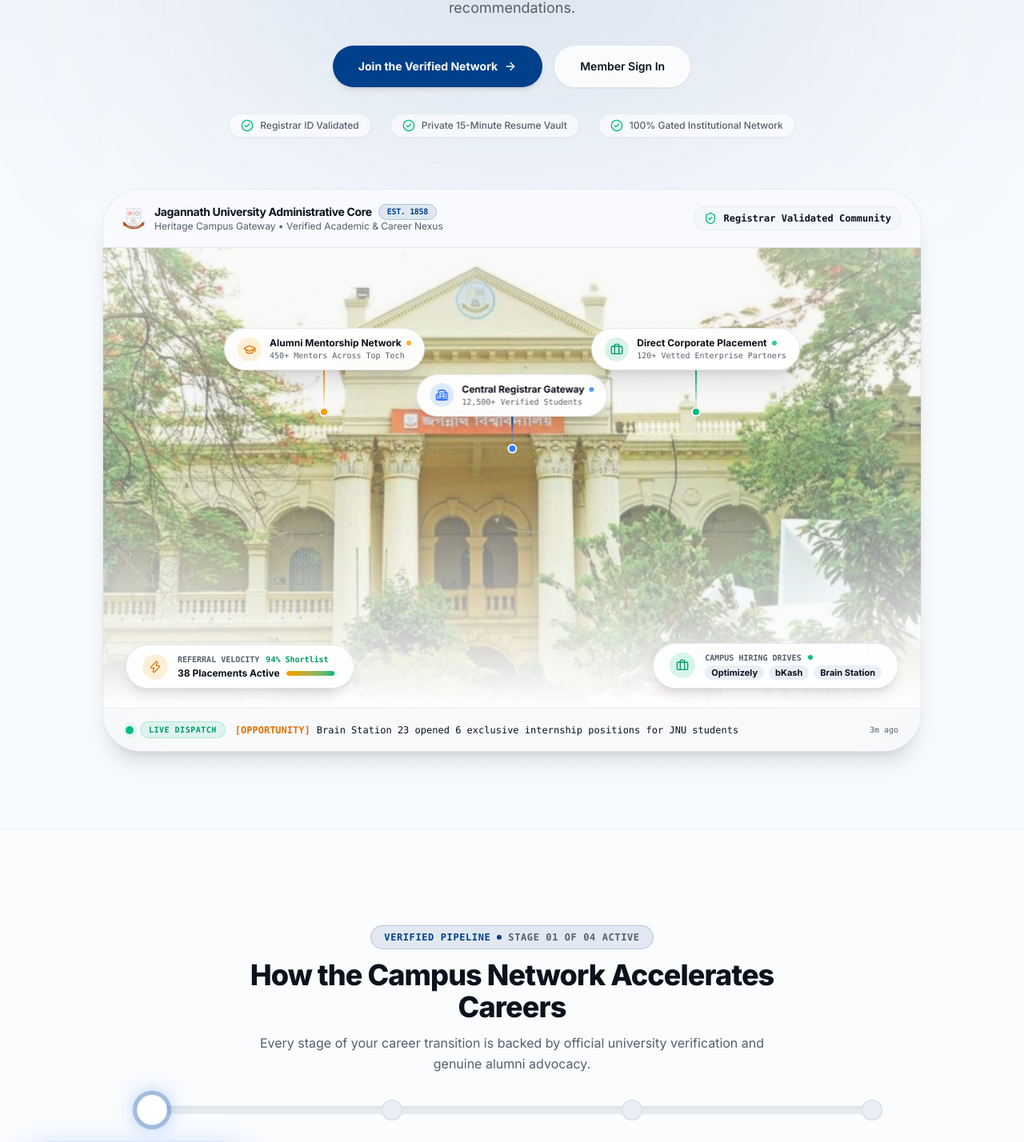
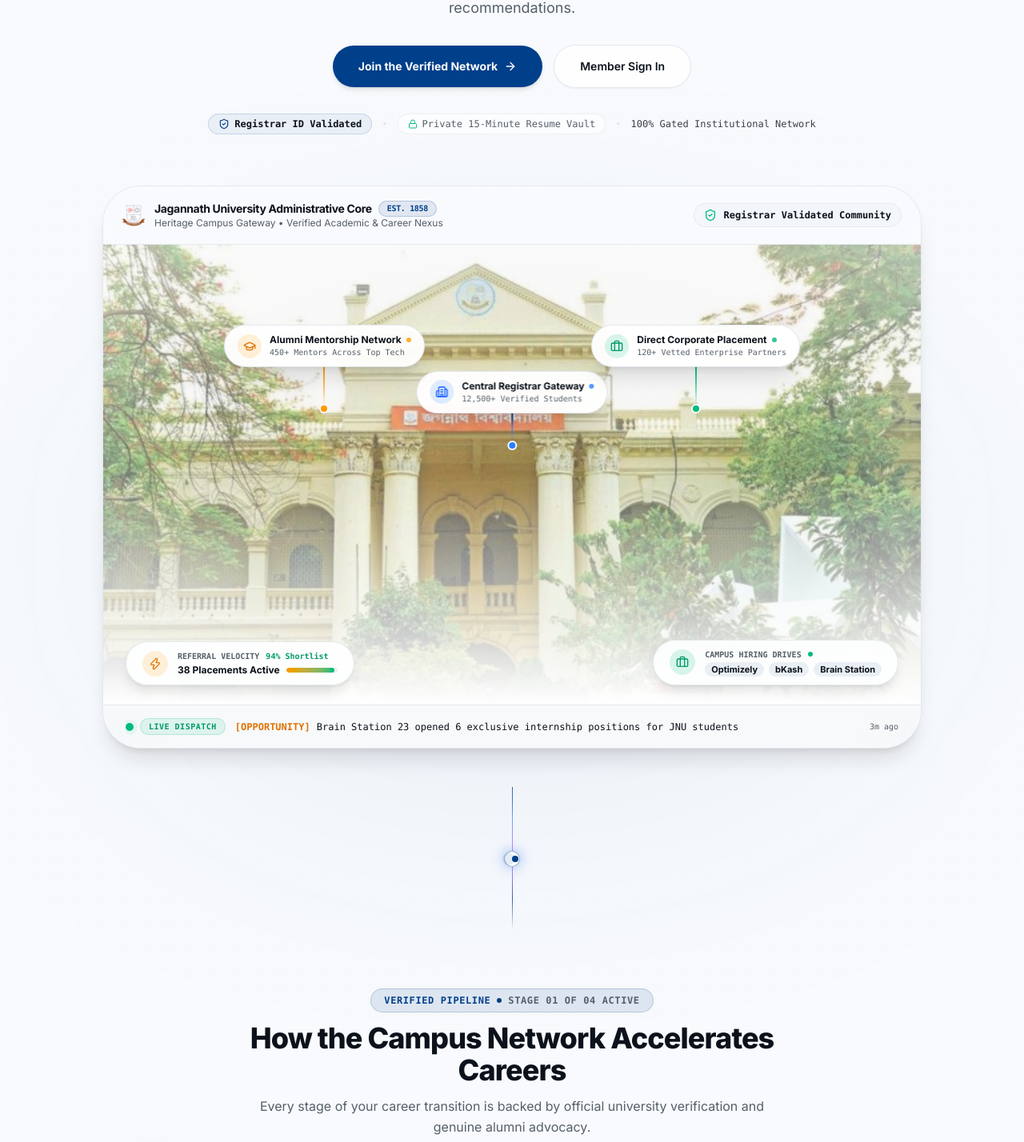
Before and after one commit to sooooojib/CAMPUS_JOB_HUNTING, a Next.js app: page / in a window 1280 px wide. Shown: the part 399-1827 px from the top of the page at 80% size. Built offline with nearby package versions, Linux system fonts and the light colour scheme.

Commit message:
feat: implement continuous spine architecture eliminating horizontal section slices and generic checklist pills

```diff
--- a/app/(public)/page.tsx
+++ b/app/(public)/page.tsx
@@ -1,35 +1,51 @@
 import Link from "next/link";
 import {
   ShieldCheck,
-  Briefcase,
-  Users,
-  Award,
-  Sparkles,
   ArrowRight,
-  CheckCircle2,
   Lock,
-  GraduationCap,
-  Building2,
-  FileText,
-  MapPin,
-  ChevronRight,
 } from "lucide-react";
-import { buttonVariants } from "@/components/ui/button";
 import { HeritageCampusPanorama } from "@/components/landing/heritage-campus-panorama";
 import { ProcessConduit } from "@/components/landing/process-conduit";
 
+export function ContinuousSpine() {
+  return (
+    <div className="flex flex-col items-center justify-center py-6 sm:py-8 pointer-events-none select-none">
+      <div className="w-px h-14 sm:h-20 bg-gradient-to-b from-primary/80 via-blue-500/70 to-purple-500/70" />
+      <div className="relative flex items-center justify-center size-5 rounded-full border border-primary/40 bg-card shadow-[0_0_16px_rgba(59,130,246,0.55)]">
+        <span className="size-2 rounded-full bg-primary animate-ping" />
+        <span className="size-2 rounded-full bg-primary" />
+      </div>
+      <div className="w-px h-14 sm:h-20 bg-gradient-to-b from-purple-500/70 via-primary/80 to-transparent" />
+    </div>
+  );
+}
+
+export function OutcomeSpine() {
+  return (
+    <div className="flex flex-col items-center justify-center py-6 sm:py-8 pointer-events-none select-none">
+      <div className="w-px h-12 sm:h-16 bg-gradient-to-b from-emerald-500/80 via-blue-500/70 to-primary/80" />
+      <div className="relative flex items-center justify-center size-5 rounded-full border border-emerald-500/40 bg-card shadow-[0_0_16px_rgba(16,185,129,0.55)]">
+        <span className="size-2 rounded-full bg-emerald-500 animate-ping" />
+        <span className="size-2 rounded-full bg-emerald-500" />
+      </div>
+      <div className="w-px h-12 sm:h-16 bg-gradient-to-b from-primary/80 via-emerald-500/70 to-transparent" />
+    </div>
+  );
+}
+
 export default function WelcomePage() {
   return (
-    <div className="flex flex-col min-h-screen">
+    <div className="flex flex-col min-h-screen relative overflow-hidden bg-background">
+      {/* Continuous Ambient Background Glows - Zero Segmented Bands */}
+      <div className="absolute top-1/4 left-1/2 -translate-x-1/2 -translate-y-1/2 w-[900px] h-[500px] bg-primary/8 blur-[160px] pointer-events-none rounded-full" />
+      <div className="absolute top-2/3 left-1/2 -translate-x-1/2 -translate-y-1/2 w-[800px] h-[600px] bg-blue-500/5 blur-[180px] pointer-events-none rounded-full" />
+      <div className="absolute inset-0 bg-[radial-gradient(#3b82f608_1px,transparent_1px)] [background-size:28px_28px] pointer-events-none opacity-80" />
+
       {/* ========================================================= */}
-      {/* HERO SECTION: The Direct Line from Campus to Career       */}
+      {/* SECTION 1: The Direct Line from Campus to Career          */}
       {/* ========================================================= */}
-      <section className="relative overflow-hidden bg-gradient-to-b from-primary/5 via-background to-background py-16 sm:py-24">
-        {/* Soft Ambient Mesh Texture (Non-Sharp, Seamless) */}
-        <div className="absolute inset-0 bg-[radial-gradient(#3b82f608_1px,transparent_1px)] [background-size:28px_28px] pointer-events-none opacity-80" />
-        <div className="absolute top-1/4 left-1/2 -translate-x-1/2 -translate-y-1/2 w-[800px] h-[400px] bg-primary/10 blur-[140px] pointer-events-none rounded-full" />
-
-        <div className="container relative mx-auto max-w-7xl px-4 sm:px-6 z-10 space-y-12 sm:space-y-16">
+      <section className="relative z-10 pt-16 sm:pt-24 pb-4">
+        <div className="container relative mx-auto max-w-7xl px-4 sm:px-6 space-y-12 sm:space-y-16">
           {/* Header Typography & Narrative Block */}
           <div className="flex flex-col items-center text-center max-w-3xl mx-auto space-y-6">
             {/* University Identity Pill */}
@@ -72,20 +88,19 @@ export default function WelcomePage() {
               </Link>
             </div>
 
-            {/* Core Integrity Pillars */}
-            <div className="pt-2 flex flex-wrap items-center justify-center gap-3 sm:gap-6 text-xs text-muted-foreground">
-              <span className="flex items-center gap-2 font-medium bg-card/60 backdrop-blur-md border border-border/50 px-3.5 py-1.5 rounded-full shadow-xs">
-                <CheckCircle2 className="size-4 text-emerald-500" />
+            {/* Authentic Institutional Registry Strip (Non-Generic AI Checklist) */}
+            <div className="pt-2 flex flex-wrap items-center justify-center gap-3 text-xs text-muted-foreground font-mono">
+              <span className="inline-flex items-center gap-1.5 px-3 py-1 rounded-full bg-primary/5 dark:bg-primary/10 border border-primary/15 text-foreground font-semibold">
+                <ShieldCheck className="size-3.5 text-primary" />
                 <span>Registrar ID Validated</span>
               </span>
-              <span className="flex items-center gap-2 font-medium bg-card/60 backdrop-blur-md border border-border/50 px-3.5 py-1.5 rounded-full shadow-xs">
-                <CheckCircle2 className="size-4 text-emerald-500" />
+              <span className="hidden sm:inline text-border/70">•</span>
+              <span className="inline-flex items-center gap-1.5 px-3 py-1 rounded-full bg-card/60 border border-border/40 text-muted-foreground">
+                <Lock className="size-3 text-emerald-500" />
                 <span>Private 15-Minute Resume Vault</span>
               </span>
-              <span className="flex items-center gap-2 font-medium bg-card/60 backdrop-blur-md border border-border/50 px-3.5 py-1.5 rounded-full shadow-xs">
-                <CheckCircle2 className="size-4 text-emerald-500" />
-                <span>100% Gated Institutional Network</span>
-              </span>
+              <span className="hidden sm:inline text-border/70">•</span>
+              <span className="text-foreground/80 font-medium">100% Gated Institutional Network</span>
             </div>
           </div>
 
@@ -98,24 +113,39 @@ export default function WelcomePage() {
         </div>
       </section>
 
+      {/* Luminous Connective Spine (Tethering Campus Gateway to Verified Pipeline) */}
+      <ContinuousSpine />
+
       {/* ========================================================= */}
       {/* SECTION 2: The 4 Stations of the University Pipeline      */}
-      {/* Smoothly Flowing Section with Synchronized Scroll Conduit */}
+      {/* Flowing Smoothly on the Continuous Canvas (No Border Cut) */}
       {/* ========================================================= */}
-      <section className="py-20 sm:py-24 border-t border-border/40 bg-card/35 dark:bg-card/45 backdrop-blur-xl">
+      <section id="pipeline" className="relative z-10 pt-4 pb-8">
         <div className="container mx-auto max-w-7xl px-4 sm:px-6">
           <ProcessConduit />
         </div>
       </section>
 
+      {/* Connective Spine (Tethering Pipeline Output to Verified Yield Audit) */}
+      <OutcomeSpine />
+
       {/* ========================================================= */}
-      {/* SECTION 3: Real Institutional Numbers                      */}
-      {/* Blended 3-Column Stats Grid (Seamless Page Integration)    */}
+      {/* SECTION 3: Verified Pipeline Yield Audit                  */}
+      {/* Direct Outcome of Station 04 - Seamless Flow              */}
       {/* ========================================================= */}
-      <section className="py-16 sm:py-20 border-t border-border/40 bg-card/20 dark:bg-card/25 backdrop-blur-xl">
-        <div className="container mx-auto max-w-7xl px-4 sm:px-6">
+      <section className="relative z-10 pt-2 pb-20 sm:pb-24">
+        <div className="container mx-auto max-w-7xl px-4 sm:px-6 space-y-6">
+          {/* Continuity Label */}
+          <div className="text-center space-y-2">
+            <span className="inline-flex items-center gap-2 text-xs font-mono font-bold uppercase tracking-wider text-primary bg-primary/10 px-4 py-1.5 rounded-full border border-primary/20">
+              <span>Verified Pipeline Yield</span>
+              <span className="size-1.5 rounded-full bg-emerald-500" />
+              <span className="text-muted-foreground font-semibold">Institutional Audit</span>
+            </span>
+          </div>
+
           {/* Seamless Blended Container - Clean 3-Metric Presentation */}
-          <div className="rounded-[2.5rem] sm:rounded-[3rem] border border-border/40 bg-card/50 dark:bg-card/60 backdrop-blur-xl shadow-xs overflow-hidden">
+          <div className="rounded-[2.5rem] sm:rounded-[3rem] border border-border/50 bg-card/60 dark:bg-card/50 backdrop-blur-2xl shadow-sm overflow-hidden">
             <div className="grid grid-cols-1 md:grid-cols-3 divide-y md:divide-y-0 md:divide-x divide-border/40 text-center">
               {/* Column 1 */}
               <div className="p-8 sm:p-10 space-y-3">
```
